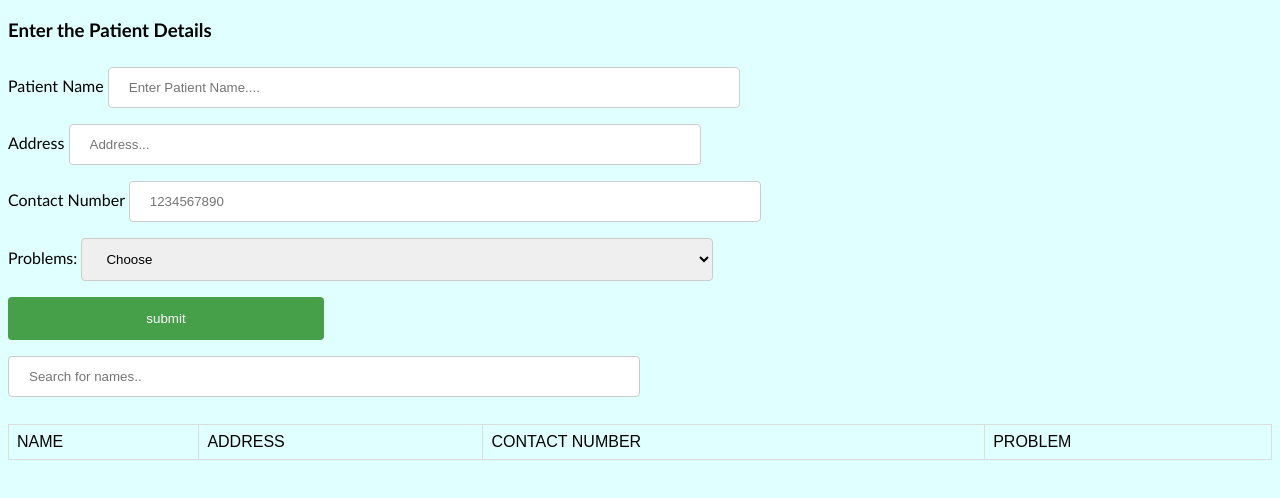
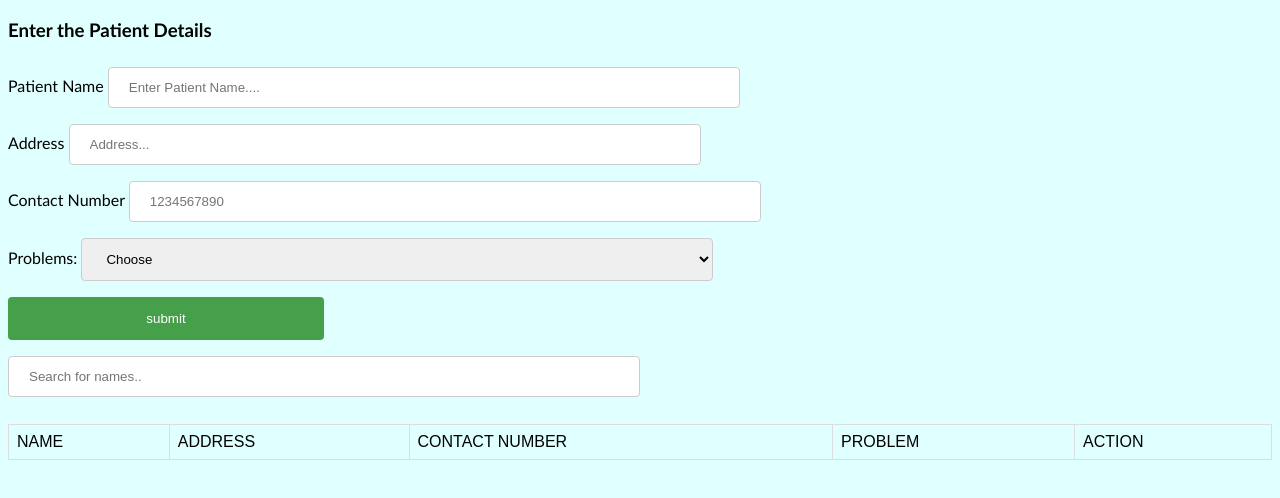
Before and after one commit to yathishpoojary/Patient-Queue, a plain HTML site: page index2.html in a window 1280 px wide. Drawn offline with Linux system fonts and the light colour scheme.

Commit message:
action column added

```diff
--- a/index2.html
+++ b/index2.html
@@ -41,6 +41,7 @@
           <td>ADDRESS</td>
           <td>CONTACT NUMBER</td>
           <td>PROBLEM</td>
+          <td>ACTION</td>
         </tr>
 
 
```
